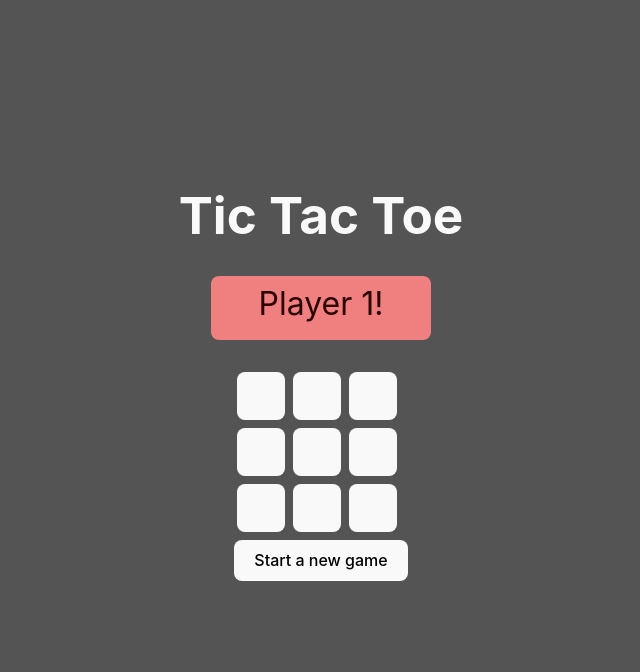
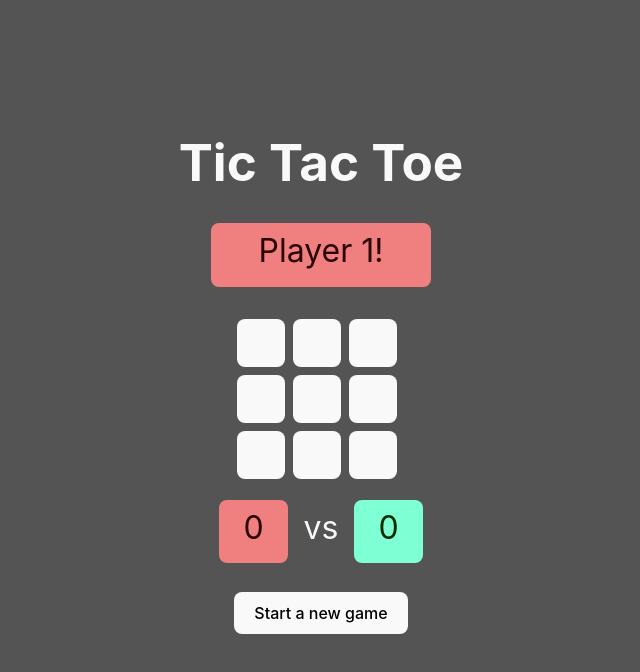
Before and after one commit to ebabel-eu/tic-tac-toe-vite, a React (Vite) app: page / in a window 1280 px wide. Shown: the top 672 px of the page, without its empty margins (319-959 px from the left). Built offline with nearby package versions, Linux system fonts and the light colour scheme.

Commit message:
Add persistent scoring.

```diff
--- a/src/App.css
+++ b/src/App.css
@@ -37,3 +37,17 @@
   color: #042B03;
   background-color: aquamarine;
 }
+
+.scores {
+  line-height: 3em;
+  margin: 1em 0 2.5em;
+}
+
+.scores span {
+  margin: 0 .25em;
+}
+
+.scores .vs {
+  font-size: 2em;
+  vertical-align: middle;
+}
--- a/src/App.tsx
+++ b/src/App.tsx
@@ -7,16 +7,35 @@ function App() {
   const [cells, setCells] = useState(defaultCells);
   const [player, setPlayer] = useState(defaultPlayer);
   const [message, setMessage] = useState('');
+  const [scorePlayer1, setScorePlayer1] = useState(
+    isNaN(Number(localStorage['scorePlayer1'])) ? 0 : Number(localStorage['scorePlayer1']));
+  const [scorePlayer2, setScorePlayer2] = useState(
+    isNaN(Number(localStorage['scorePlayer2'])) ? 0 : Number(localStorage['scorePlayer2']));
+  const [endGame, setEndGame] = useState(false);
 
   function isGameOver(): boolean {
     return cells.filter(cell => cell.face).length === cells.length;
   }
 
+  function increasePlayerScore(player: number) {
+    if (player === 1) {
+      const newScorePlayer1 = scorePlayer1 + 1;
+      setScorePlayer1(newScorePlayer1);
+      localStorage.setItem('scorePlayer1', String(newScorePlayer1));
+    }
+    if (player === 2) {
+      const newScorePlayer2 = scorePlayer2 + 1;
+      setScorePlayer2(newScorePlayer2);
+      localStorage.setItem('scorePlayer2', String(newScorePlayer2));
+    }
+  }
+
   function handleClick(e: MouseEvent<HTMLButtonElement>, cell: Cell): void {
     e.preventDefault();
 
-    // Do not change a cell if it's already been set.
-    if (cell.face) return;
+    // Do not change a cell if it's already been set
+    // or if a game has ended.
+    if (cell.face || endGame) return;
 
     // Update the clicked cell.
     cell.face = player === defaultPlayer ? 'X' : 'O';
@@ -24,12 +43,15 @@ function App() {
     // Check if the game has been won by a player.
     if (isGameWon(cells)) {
       setMessage(`Player ${player} won!`);
+      increasePlayerScore(player);
+      setEndGame(true);
       return;
     }
 
     // Check if the game is over because no more move is possible.
     if (isGameOver()) {
       setMessage('Nobody won!');
+      setEndGame(true);
       return;
     }
 
@@ -47,6 +69,7 @@ function App() {
     setCells(blankCells);
     setPlayer(defaultPlayer);
     setMessage('');
+    setEndGame(false);
   }
 
   return (
@@ -69,6 +92,11 @@ function App() {
           }
           )
         }
+        <p className='scores'>
+          <span className="player-1">{scorePlayer1}</span>
+          <span className='vs'>vs</span>
+          <span className="player-2">{scorePlayer2}</span>
+        </p>
         <button type="reset" onClick={startNewGame}>Start a new game</button>
       </div>
     </>
```
